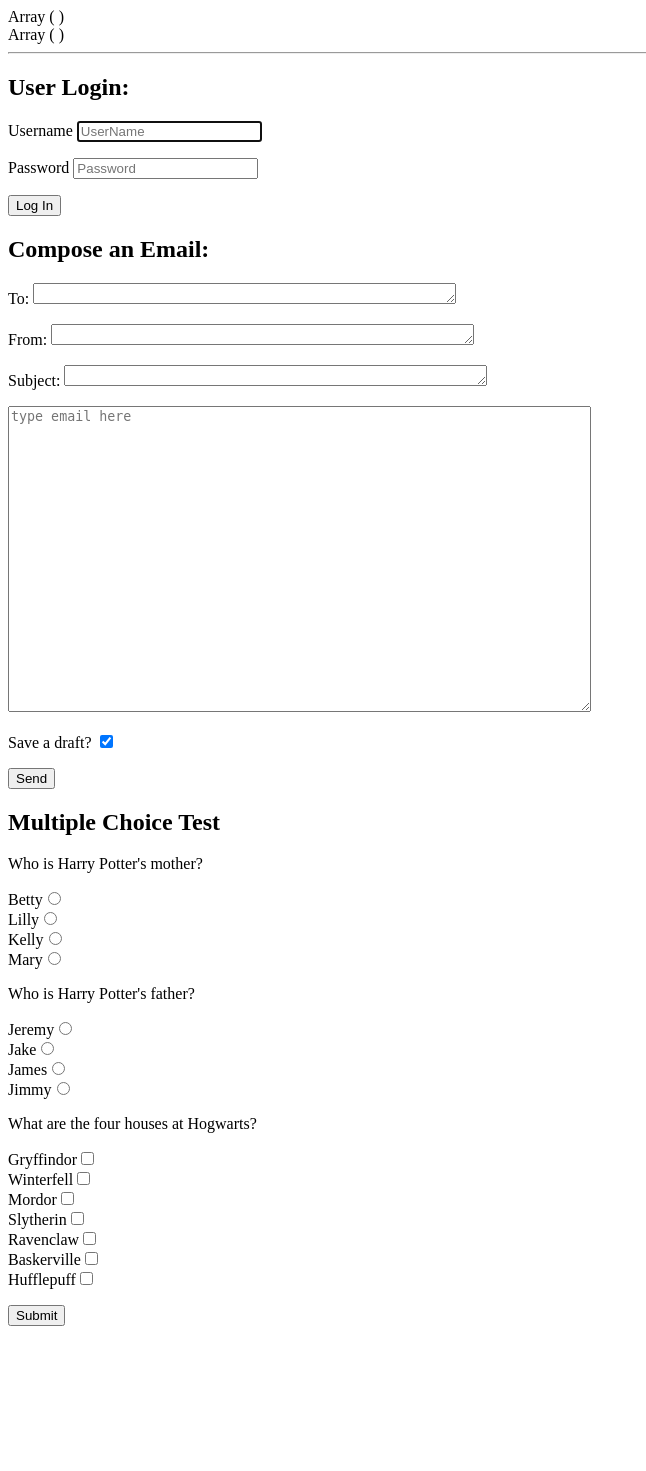
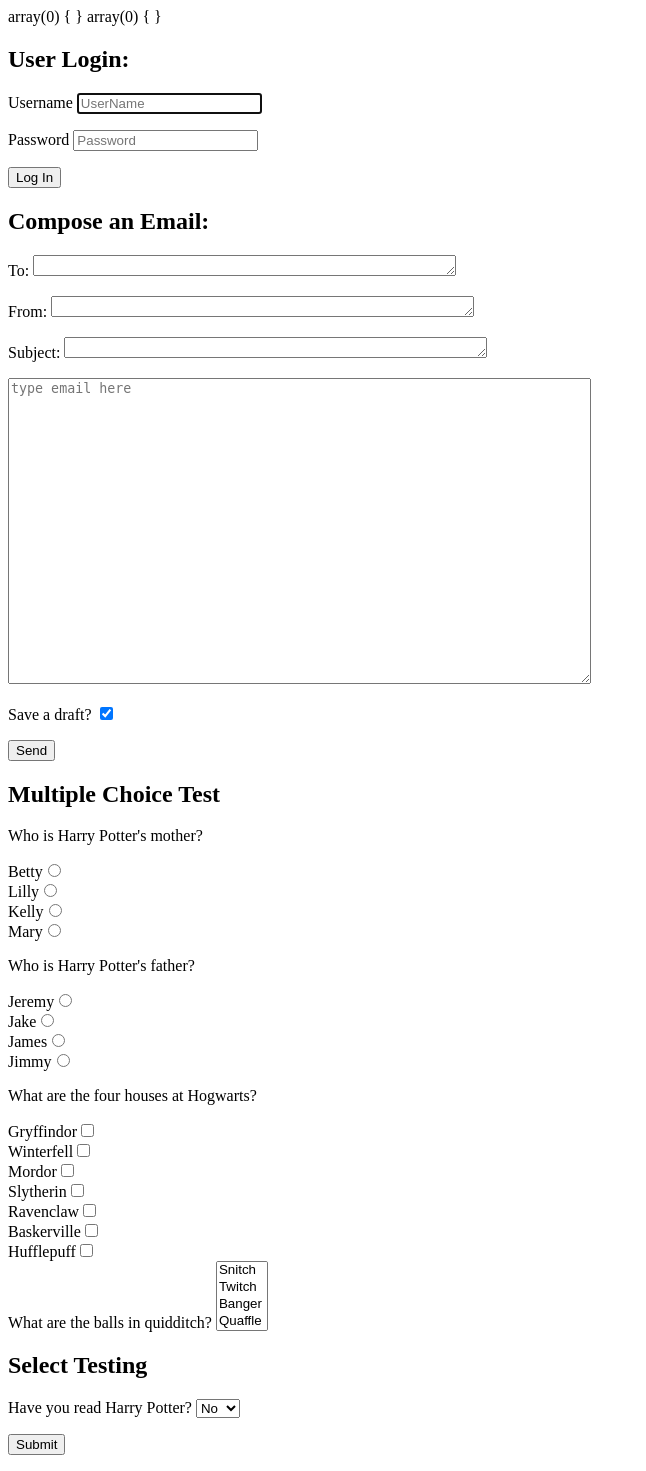
Before and after one commit to areveal/Codeup_Web_Exercises, a PHP site: page /my_first_form.php in a window 1280 px wide. Shown: the whole page, without its empty margins (0-646 px from the left). Before the commit the page ends 1326 px from the top, so only its background shows below. Run offline with PHP 8.4, Linux system fonts and the light colour scheme.

Commit message:
added drop down lists to my form file

```diff
--- a/public/my_first_form.php
+++ b/public/my_first_form.php
@@ -5,14 +5,12 @@
 </head>
 <body>
 	<?php
-		print_r($_GET);
-		echo "<br>";
-		print_r($_POST);
-		echo "<hr>";
+		var_dump($_GET);
+		var_dump($_POST);
 
 	?>
 	<h2>User Login:</h2>
-	<form method="POST">
+	<form method="GET" action="my_first_form.php">
     	<p>
     	    <label for="username">Username</label>
     	    <input id="username" name="username" type="text" placeholder="UserName" autofocus>
@@ -52,33 +50,53 @@
 	</form>
 
 	<h2>Multiple Choice Test</h2>
+
 	<form method="POST">
 		<p>Who is Harry Potter's mother?</p>
-			<label>Betty<input type="radio" name="q1" value="betty"></label>
-			<br><label>Lilly<input type="radio" name="q1" value="lilly"></label>
-			<br><label>Kelly<input type="radio" name="q1" value="kelly"></label>
-			<br><label>Mary<input type="radio" name="q1" value="mary"></label>
+			<label for="q1a">Betty<input type="radio" id="q1a" name="q1" value="betty"></label>
+			<br><label for="q1b">Lilly<input type="radio" name="q1" id="q1b" value="lilly"></label>
+			<br><label for="q1c">Kelly<input type="radio" name="q1" id="q1c" value="kelly"></label>
+			<br><label for="q1d">Mary<input type="radio" name="q1" id="q1d" value="mary"></label>
 
 		<p>Who is Harry Potter's father?</p>
-			<label>Jeremy<input type="radio" name="q2" value="jeremy"></label>
-			<br><label>Jake<input type="radio" name="q2" value="jake"></label>
-			<br><label>James<input type="radio" name="q2" value="james"></label>
-			<br><label>Jimmy<input type="radio" name="q2" value="jimmy"></label>
+			<label for="q2a">Jeremy<input type="radio" name="q2" id="q2a" value="jeremy"></label>
+			<br><label for="q2b">Jake<input type="radio" name="q2" id="q2b" value="jake"></label>
+			<br><label for="q2c">James<input type="radio" name="q2" id="q2c" value="james"></label>
+			<br><label for="q2d">Jimmy<input type="radio" name="q2" id="q2d" value="jimmy"></label>
 
-		<p>
 
 		<p>What are the four houses at Hogwarts?</p>
-			<label>Gryffindor<input type="checkbox" name="q3[]" value="gryffindor"></label>
-			<br><label>Winterfell<input type="checkbox" name="q3[]" value="winterfell"></label>
-			<br><label>Mordor<input type="checkbox" name="q3[]" value="mordor"></label>
-			<br><label>Slytherin<input type="checkbox" name="q3[]" value="slytherin"></label>
-			<br><label>Ravenclaw<input type="checkbox" name="q3[]" value="ravenclaw"></label>
-			<br><label>Baskerville<input type="checkbox" name="q3[]" value="baskerville"></label>
-			<br><label>Hufflepuff<input type="checkbox" name="q3[]" value="hufflepuff"></label>
+			<label for="q3a">Gryffindor<input type="checkbox" id="q3a" name="q3[]" value="gryffindor"></label>
+			<br><label for="q3b">Winterfell<input type="checkbox" id="q3b" name="q3[]" value="winterfell"></label>
+			<br><label for="q3c">Mordor<input type="checkbox" id="q3c" name="q3[]" value="mordor"></label>
+			<br><label for="q3d">Slytherin<input type="checkbox" id="q3d" name="q3[]" value="slytherin"></label>
+			<br><label for="q3e">Ravenclaw<input type="checkbox" id="q3e" name="q3[]" value="ravenclaw"></label>
+			<br><label for="q3f">Baskerville<input type="checkbox" id="q3f" name="q3[]" value="baskerville"></label>
+			<br><label for="q3g">Hufflepuff<input type="checkbox" id="q3g" name="q3[]" value="hufflepuff"></label><br>
+
+
+		<label for="quidditch">What are the balls in quidditch?</label>
+			<select id="quidditch" name="quidditch[]" multiple>
+				<option value="snitch">Snitch</option>
+				<option value="twitch">Twitch</option>
+				<option value="banger">Banger</option>
+				<option value="quaffle">Quaffle</option>
+				<option value="bludger">Bludger</option>
+				<option value="falaffel">Falaffel</option>
+			</select>
+
+		<h2>Select Testing</h2>
+
+		<label for="yesorno">Have you read Harry Potter?</label>
+		<select id="yesorno" name="HP">
+			<option value="1">Yes</option>
+			<option value="0" selected>No</option>
+		</select>
 
 		<p>
 			<input type="Submit">
 		</p>
+
 	</form>
 
 
```
